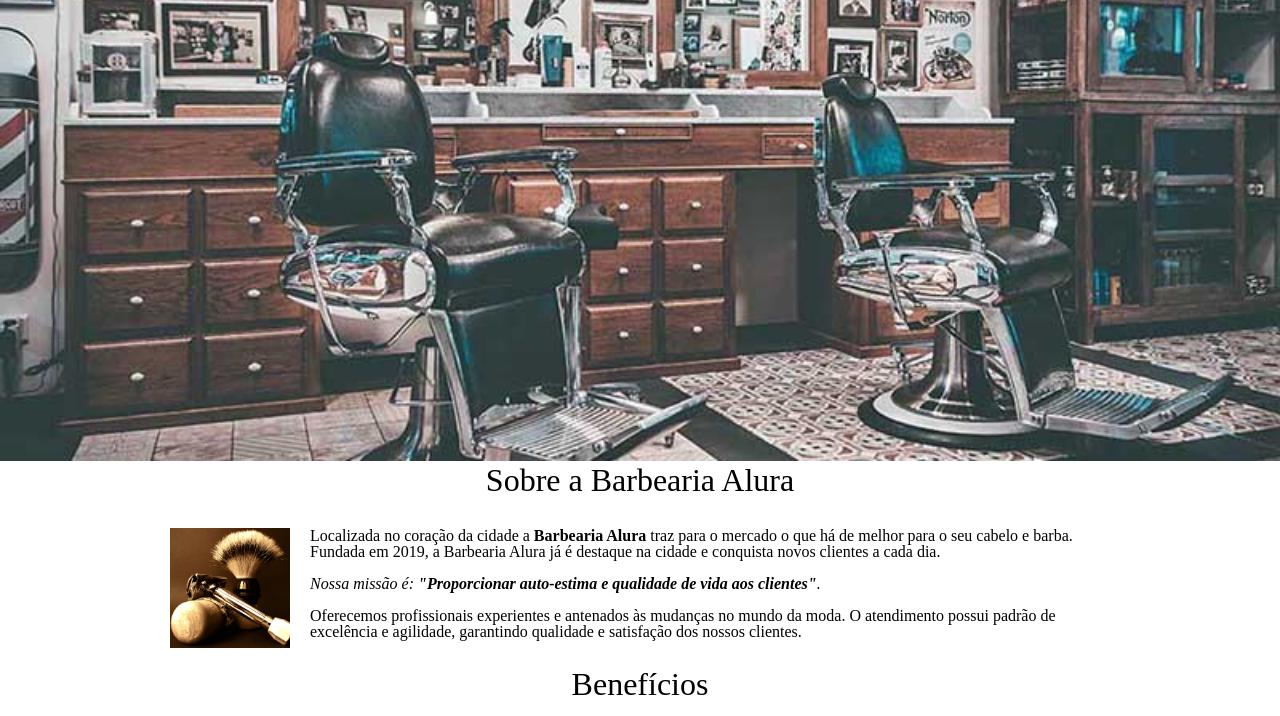
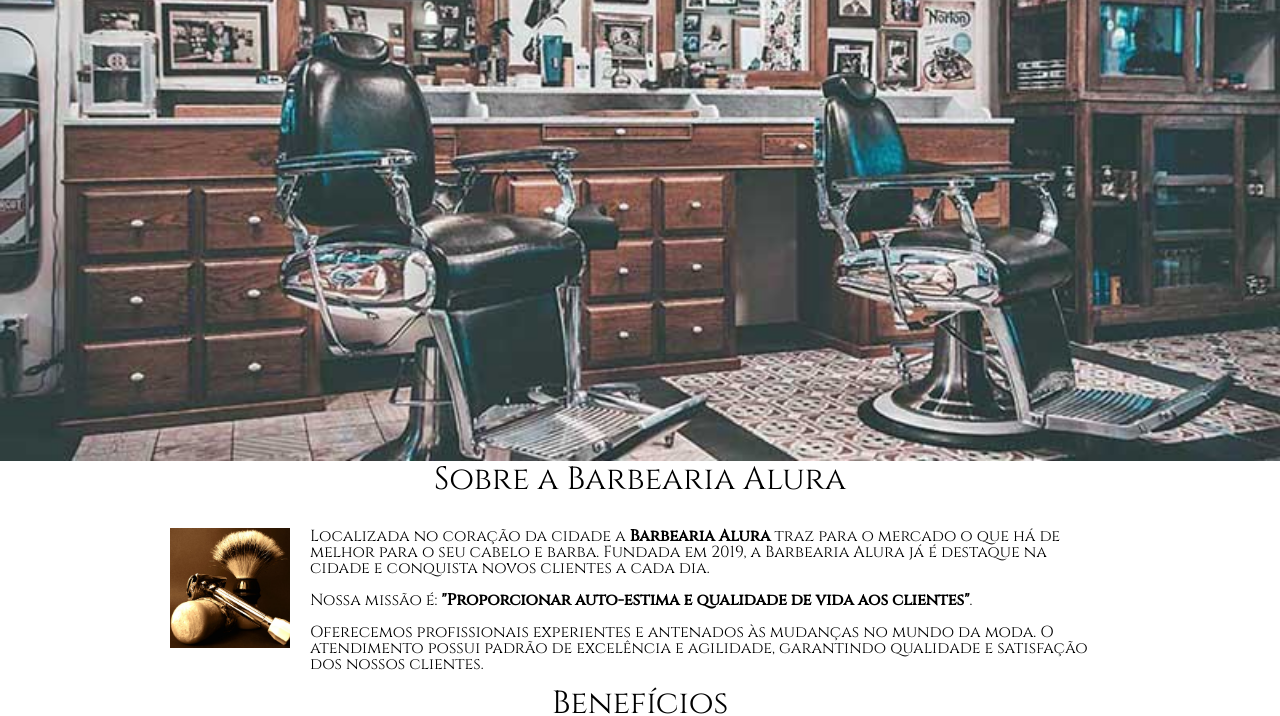
Before and after one commit to Lluanagabriela/Barbearia-Alura., a plain HTML site: page index.html in a window 1280 px wide. Shown: the part 272-988 px from the top of the page. Drawn offline with Linux system fonts and the light colour scheme.

Commit message:
Add files via upload

```diff
--- a/index.html
+++ b/index.html
@@ -5,7 +5,13 @@
 		<title>Barbearia Alura</title>
 		<link rel="stylesheet" href="style.css">
 		<link rel="stylesheet" href= "reset.css">
-	</head>
+		<link rel="preconnect" href="https://fonts.googleapis.com">
+<link rel="preconnect" href="https://fonts.gstatic.com" crossorigin>
+<link href="https://fonts.googleapis.com/css2?family=Cinzel:wght@500&display=swap" rel="stylesheet">
+
+<link rel="preconnect" href="https://fonts.googleapis.com">
+<link rel="preconnect" href="https://fonts.gstatic.com" crossorigin>
+<link href="https://fonts.googleapis.com/css2?family=Cinzel&display=swap" rel="stylesheet">
 
 	<body>
 		<header>
@@ -31,7 +37,7 @@
 
 			<p>Localizada no coração da cidade a <strong>Barbearia Alura</strong> traz para o mercado o que há de melhor para o seu cabelo e barba. Fundada em 2019, a Barbearia Alura já é destaque na cidade e conquista novos clientes a cada dia.</p>
 
-			<p id="missao"><em>Nossa missão é: <strong>"Proporcionar auto-estima e qualidade de vida aos clientes"</strong>.</em></p>
+			<p >Nossa missão é: <strong>"Proporcionar auto-estima e qualidade de vida aos clientes"</strong>.</p>
 
 			<p>Oferecemos profissionais experientes e antenados às mudanças no mundo da moda. O atendimento possui padrão de excelência e agilidade, garantindo qualidade e satisfação dos nossos clientes.</p>
 		</section>
--- a/style.css
+++ b/style.css
@@ -169,11 +169,12 @@ width: 100%;
     font-size: 2em;
     margin: 0 0 1em;
     clear: left;
+    font-family: 'Cinzel', serif;
 }
 
 .principal p {
     margin: 0 0 1em;
-
+    font-family: 'Cinzel', serif;
 }
 
 .principal strong{
```
